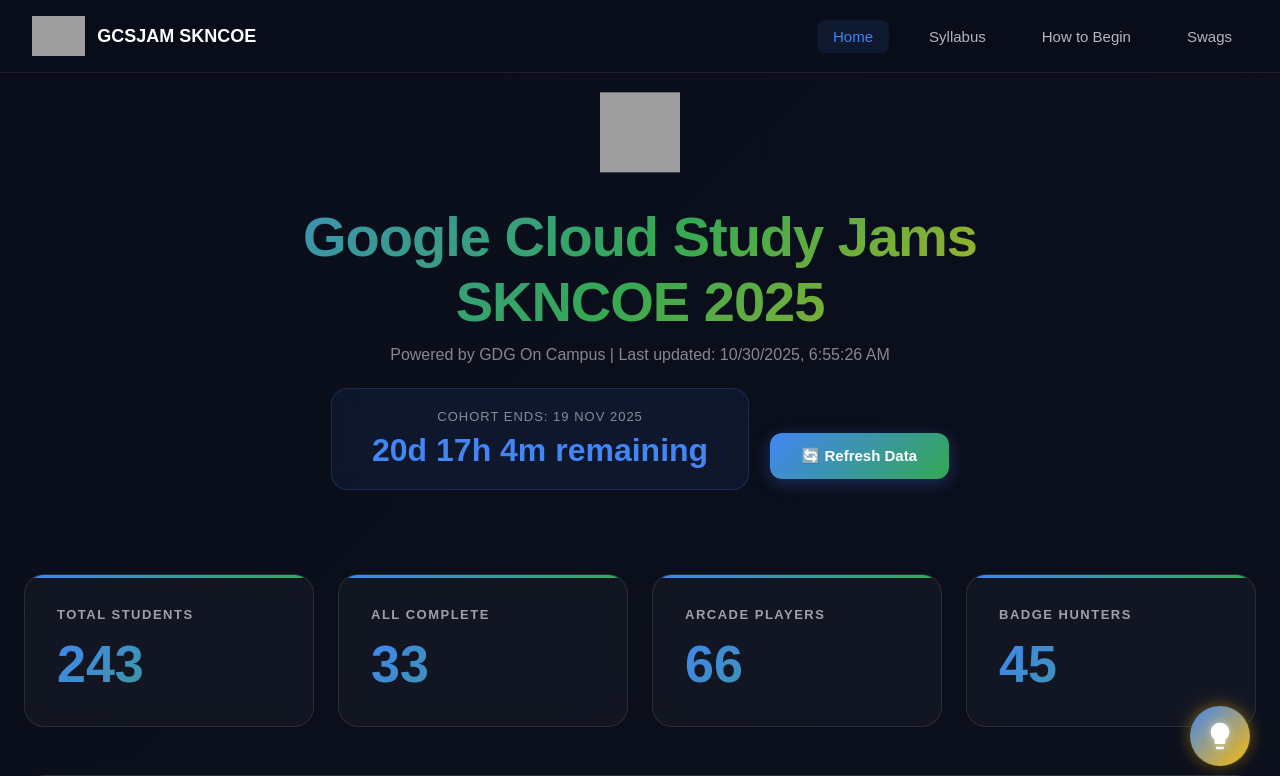
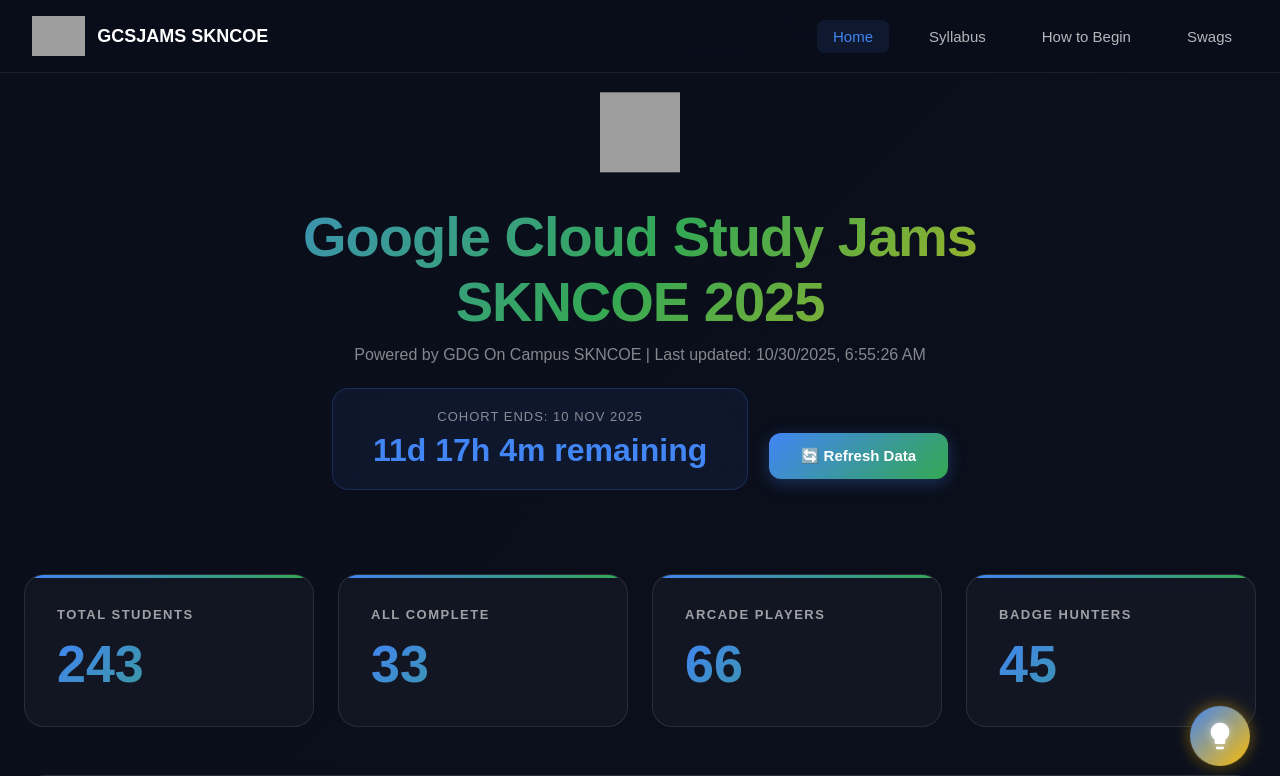
Before and after one commit to Swarnim31/cloud-study-jams-dashboard, a website: page index.html in a window 1280 px wide. Shown: the top 776 px of the page. Drawn offline with nearby package versions, Linux system fonts and the light colour scheme; grey boxes are pictures that could not be loaded; a web font is replaced by a local one.

Commit message:
updated date and time

```diff
--- a/index.html
+++ b/index.html
@@ -1964,7 +1964,7 @@
 
                 <img src="https://avatars.githubusercontent.com/u/2810941?s=280&v=4" alt="Google Cloud">
 
-                <h1>GCSJAM SKNCOE</h1>
+                <h1>GCSJAMS SKNCOE</h1>
 
             </div>
 
@@ -2012,13 +2012,13 @@
 
                 <h1>Google Cloud Study Jams<br>SKNCOE 2025</h1>
 
-                <p class="subtitle">Powered by GDG On Campus | Last updated: <span id="lastUpdate">Loading...</span></p>
+                <p class="subtitle">Powered by GDG On Campus SKNCOE | Last updated: <span id="lastUpdate">Loading...</span></p>
 
 
 
                 <div class="countdown-box">
 
-                    <div class="label">Cohort Ends: 19 Nov 2025</div>
+                    <div class="label">Cohort Ends: 10 Nov 2025</div>
 
                     <div class="time" id="countdown">Loading...</div>
 
@@ -2466,7 +2466,7 @@
 
         let currentTab = 'home'; // Set initial tab to home
 
-        const cohortEndDate = new Date('2025-11-19T23:59:59');
+        const cohortEndDate = new Date('2025-11-10T23:59:59');
 
 
 
```
